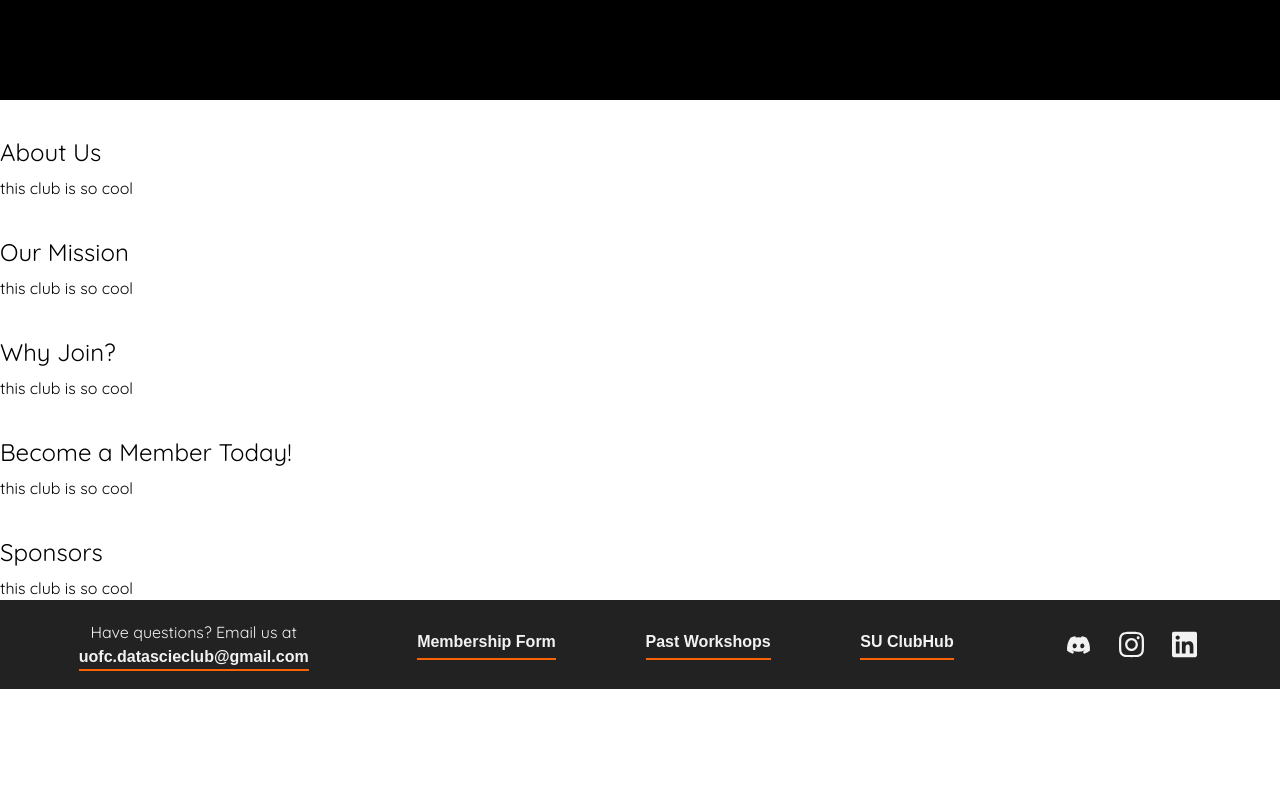
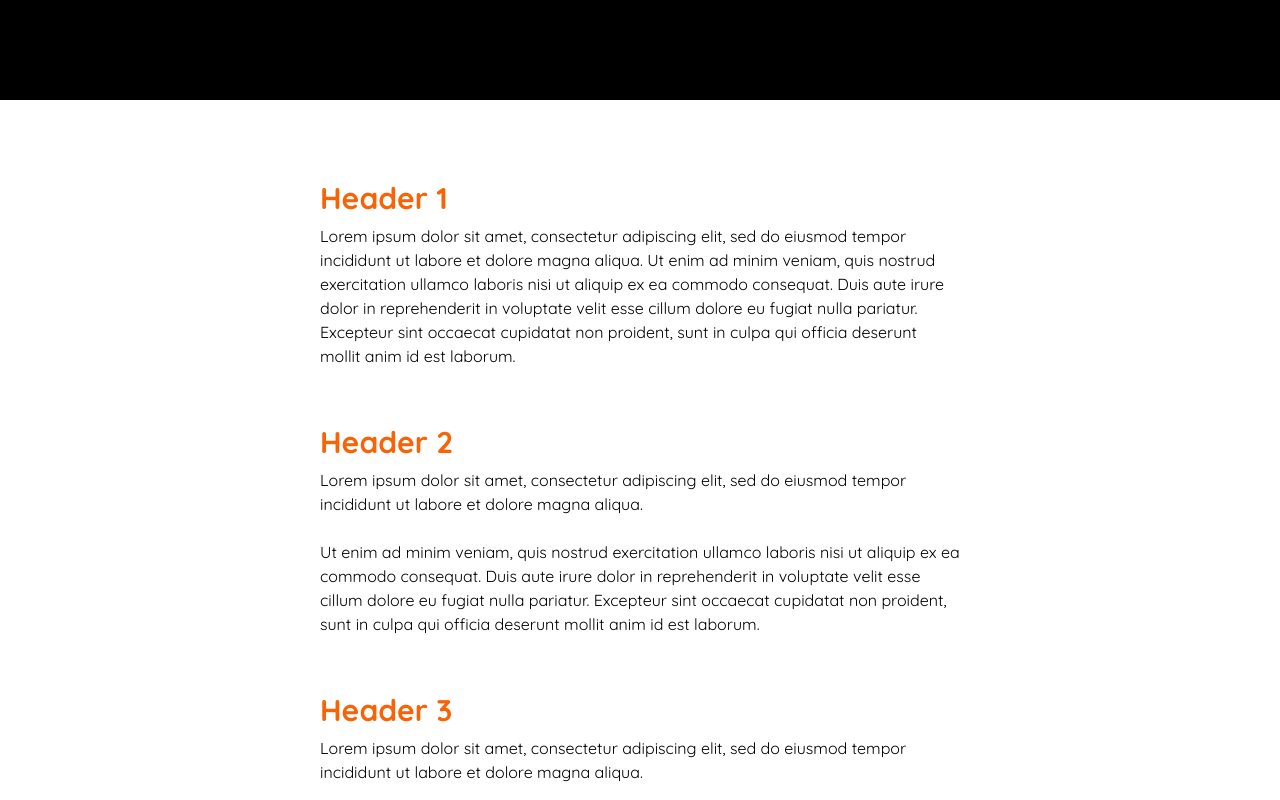
Before and after one commit to DSMLC/dsmlc-website, a Next.js app: page / in a window 1280 px wide. Shown: the part 580-1380 px from the top of the page. Before the commit the page ends 1269 px from the top, so only its background shows below. Built offline with nearby package versions, Linux system fonts and the light colour scheme.

Commit message:
Create generic page template for consistency

```diff
--- /dev/null
+++ b/app/components/PageTemplate.tsx
@@ -0,0 +1,25 @@
+import React from "react";
+
+interface PageData {
+  header: string;
+  text: string;
+}
+
+const PageTemplate = ({ Data }: { Data: PageData[] }) => {
+  return (
+    <div className="flex flex-col items-start max-w-3xl m-auto my-20 gap-14">
+      {Data.map((data) => {
+        return (
+          <div className="flex gap-2 flex-col mx-16">
+            <div className="text-3xl text-dsmlcDataOrange font-bold">
+              {data.header}
+            </div>{" "}
+            <div dangerouslySetInnerHTML={{ __html: data.text }}></div>
+          </div>
+        );
+      })}
+    </div>
+  );
+};
+
+export default PageTemplate;
--- a/app/page.tsx
+++ b/app/page.tsx
@@ -1,18 +1,13 @@
 import Image from "next/image";
 import HomeData from "../public/data/home.json";
 import Hero from "./components/Hero";
+import PageTemplate from "./components/PageTemplate";
 
 export default async function Home() {
   return (
-    <div className="flex gap-9 flex-col">
+    <div className="flex flex-col">
       <Hero />
-      {Object.values(HomeData).map((data) => {
-        return (
-          <div className="flex gap-2 flex-col">
-            <div className="text-2xl">{data.header}</div> <div>{data.text}</div>
-          </div>
-        );
-      })}
+      <PageTemplate Data={HomeData} />
     </div>
   );
 }
--- a/public/data/home.json
+++ b/public/data/home.json
@@ -1,16 +1,18 @@
-{
-  "about": { "header": "About Us", "text": "this club is so cool" },
-  "mission": { "header": "Our Mission", "text": "this club is so cool" },
-  "join": {
-    "header": "Why Join?",
-    "text": "this club is so cool"
+[
+  {
+    "header": "Header 1",
+    "text": "Lorem ipsum dolor sit amet, consectetur adipiscing elit, sed do eiusmod tempor incididunt ut labore et dolore magna aliqua. Ut enim ad minim veniam, quis nostrud exercitation ullamco laboris nisi ut aliquip ex ea commodo consequat. Duis aute irure dolor in reprehenderit in voluptate velit esse cillum dolore eu fugiat nulla pariatur. Excepteur sint occaecat cupidatat non proident, sunt in culpa qui officia deserunt mollit anim id est laborum."
   },
-  "membership": {
-    "header": "Become a Member Today!",
-    "text": "this club is so cool"
+  {
+    "header": "Header 2",
+    "text": "Lorem ipsum dolor sit amet, consectetur adipiscing elit, sed do eiusmod tempor incididunt ut labore et dolore magna aliqua. <br><br>Ut enim ad minim veniam, quis nostrud exercitation ullamco laboris nisi ut aliquip ex ea commodo consequat. Duis aute irure dolor in reprehenderit in voluptate velit esse cillum dolore eu fugiat nulla pariatur. Excepteur sint occaecat cupidatat non proident, sunt in culpa qui officia deserunt mollit anim id est laborum."
   },
-  "sponsors": {
-    "header": "Sponsors",
-    "text": "this club is so cool"
+  {
+    "header": "Header 3",
+    "text": "Lorem ipsum dolor sit amet, consectetur adipiscing elit, sed do eiusmod tempor incididunt ut labore et dolore magna aliqua. <br><br>Ut enim ad minim veniam, quis nostrud exercitation ullamco laboris nisi ut aliquip ex ea commodo consequat. Duis aute irure dolor in reprehenderit in voluptate velit esse cillum dolore eu fugiat nulla pariatur. <br><br> Excepteur sint occaecat cupidatat non proident, sunt in culpa qui officia deserunt mollit anim id est laborum."
+  },
+  {
+    "header": "Header 4",
+    "text": "Lorem ipsum dolor sit amet, consectetur adipiscing elit, sed do eiusmod tempor incididunt ut labore et dolore magna aliqua. <br><br>Ut enim ad minim veniam, quis nostrud exercitation ullamco laboris nisi ut aliquip ex ea commodo consequat. Duis aute irure dolor in reprehenderit in voluptate velit esse cillum dolore eu fugiat nulla pariatur. Excepteur sint occaecat cupidatat non proident, sunt in culpa qui officia deserunt mollit anim id est laborum."
   }
-}
+]
```
